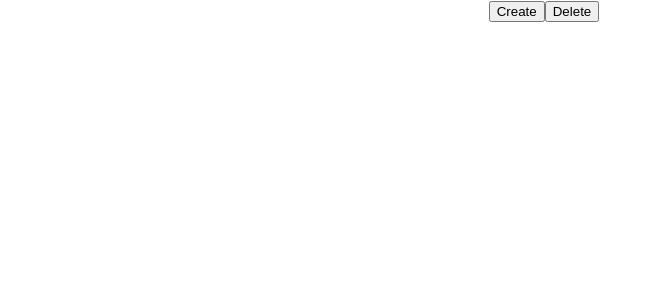
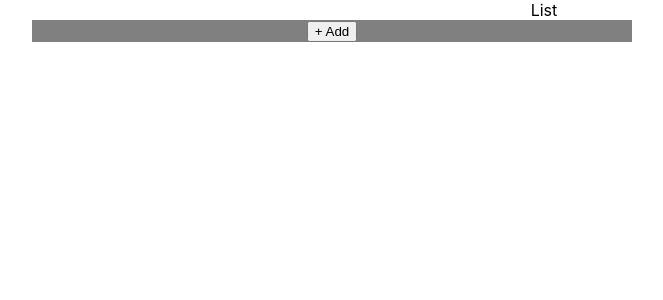
Before and after one commit to mikejuli/test_task_mailfit, a React (Create React App) app: page / in a window 1280 px wide. Shown: the top 300 px of the page, without its empty margins (96-759 px from the left). Built offline with nearby package versions, Linux system fonts and the light colour scheme.

Commit message:
added interaction logic between these pages

```diff
--- a/package.json
+++ b/package.json
@@ -9,6 +9,7 @@
     "react": "^18.2.0",
     "react-dom": "^18.2.0",
     "react-scripts": "5.0.1",
+    "uuid": "^9.0.0",
     "web-vitals": "^2.1.4"
   },
   "scripts": {
--- a/src/App.css
+++ b/src/App.css
@@ -2,37 +2,11 @@
   text-align: center;
 }
 
-.App-logo {
-  height: 40vmin;
-  pointer-events: none;
+
+#showButtons {
+  display: none;
 }
 
-@media (prefers-reduced-motion: no-preference) {
-  .App-logo {
-    animation: App-logo-spin infinite 20s linear;
-  }
+#item:hover  #showButtons {
+  display: block;
 }
-
-.App-header {
-  background-color: #282c34;
-  min-height: 100vh;
-  display: flex;
-  flex-direction: column;
-  align-items: center;
-  justify-content: center;
-  font-size: calc(10px + 2vmin);
-  color: white;
-}
-
-.App-link {
-  color: #61dafb;
-}
-
-@keyframes App-logo-spin {
-  from {
-    transform: rotate(0deg);
-  }
-  to {
-    transform: rotate(360deg);
-  }
-}
--- a/src/App.js
+++ b/src/App.js
@@ -1,37 +1,54 @@
 import './App.css';
 import {useState, useEffect} from 'react';
+import {v4} from 'uuid';
+import Note from './components/Note'
+import List from './components/List'
 function App() {
 
   //mock data
 
   const [mockData,setData] = useState([]);
+  const [currentPage, setPage] = useState('list')
+  const [note, setNote] = useState(0)
+
+  function createNewNode(name,todoList){
+
+    const uuid = v4();
+
+    setData([...mockData, {id:uuid,name:'therList5',todoList:'123'}])
+    console.log(mockData);
+
+    localStorage.setItem('list', JSON.stringify([...mockData, {id:uuid,name:'anotherList5',todoList:'123'}]))
 
 
-  function createNewNode(){
-    setData([...mockData, {id:5,name:'anotherList5',todoList:'123'}])
-    console.log(mockData);
-
-    localStorage.setItem('list', JSON.stringify([...mockData, {id:5,name:'anotherList5',todoList:'123'}]))
   }
 
   function deleteNode(id){
 
     let deletedId;
 
-    mockData.forEach((x,index)=>{ if(x.id===id) { deletedId = index } })
+    mockData.forEach((x,index)=>{ if(x.id===id) { deletedId = index; console.log(deletedId, x.id, id) } })
 
-    if(deletedId){
+    if(deletedId!==undefined){
       var s = mockData.splice(deletedId,1);
      setData([...mockData])
+
+     localStorage.setItem('list', JSON.stringify([...mockData]))
+
   }
     console.log(s, mockData)
+
+  }
+
+  function changeNode(noteObj){
+        console.log(noteObj);
+        setNote((x)=>noteObj);
+        setPage('note');
   }
 
 
 
   useEffect(()=>{
-
-    // localStorage.setItem('list', JSON.stringify([{id: 1, name: 'get to groceries', todoList: 'do smth'},{id: 2, name: 'go to the store', todoList: 'do smth'}]) )
 
     const items = JSON.parse(localStorage.getItem('list'))
 
@@ -44,10 +61,21 @@ function App() {
     <div className="App">
 
     {console.log('was rendered')}
-  {mockData.map((x)=><div>{x.name}{x.todoList}</div>)}
 
-    <button id ='add' onClick = {createNewNode}>Create</button>
-    <button id ='add'onClick = {()=>{deleteNode(5)}}>Delete</button>
+
+    {currentPage==='list'?
+
+  <List   mockData = {mockData}
+          createNewNode = {createNewNode}
+          changeNode = {changeNode}
+          deleteNode = {deleteNode}
+    />   :
+
+    <Note note = {note}/>
+
+  }
+
+
 
     </div>
   );
--- /dev/null
+++ b/src/components/List.jsx
@@ -0,0 +1,43 @@
+import {useState, useEffect} from 'react'
+
+const List = (props) => {
+
+
+
+  return (
+    <div>
+
+   List
+    <div style = {{position: 'absolute', width: '600px',height:'auto',backgroundColor: 'grey', left: '10%'}}>
+
+<div>
+
+<button id ='add' onClick = {props.createNewNode}>+ Add</button>
+
+
+</div>
+
+{props.mockData.map((x)=><div id = 'item' style = {{margin: '20px',backgroundColor:'aqua', width: '150px', height: '100px'}} onClick = {(e)=>{ e.target.clicked = true; console.log(e)}}><div>{x.name}</div><div>{x.todoList}</div>
+
+<div id = 'showButtons'>
+<div id ='add' style = {{backgroundColor: 'red'}} onClick = {()=>{props.changeNode(x)}}>Change</div>
+<button id ='delete'onClick = {()=>{props.deleteNode(x.id)}}>Delete</button>
+</div>
+
+
+
+ </div>)}
+</div>
+
+    </div>
+
+
+
+  )
+
+
+
+}
+
+
+export default List;
--- /dev/null
+++ b/src/components/Note.jsx
@@ -0,0 +1,24 @@
+import {useState, useEffect} from 'react'
+
+const Note = (props) => {
+
+
+
+  return (
+    <div>
+
+    From Note
+    <div>{props.note.name}</div><div>{props.note.todoList}</div>
+
+    </div>
+
+
+
+  )
+
+
+
+}
+
+
+export default Note;
```
Also changed, not shown: 1 other file (tests, documents, lock files or other folders).
